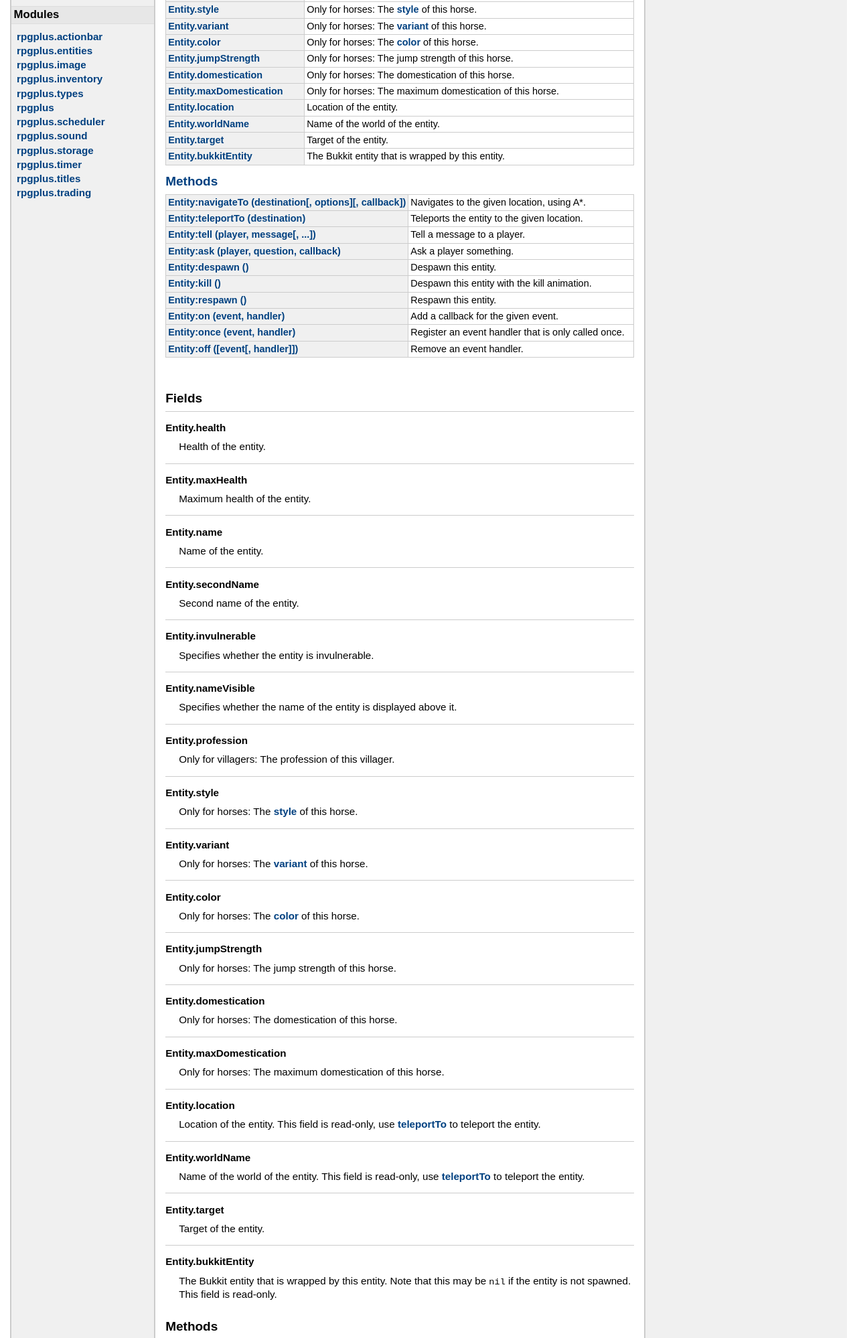
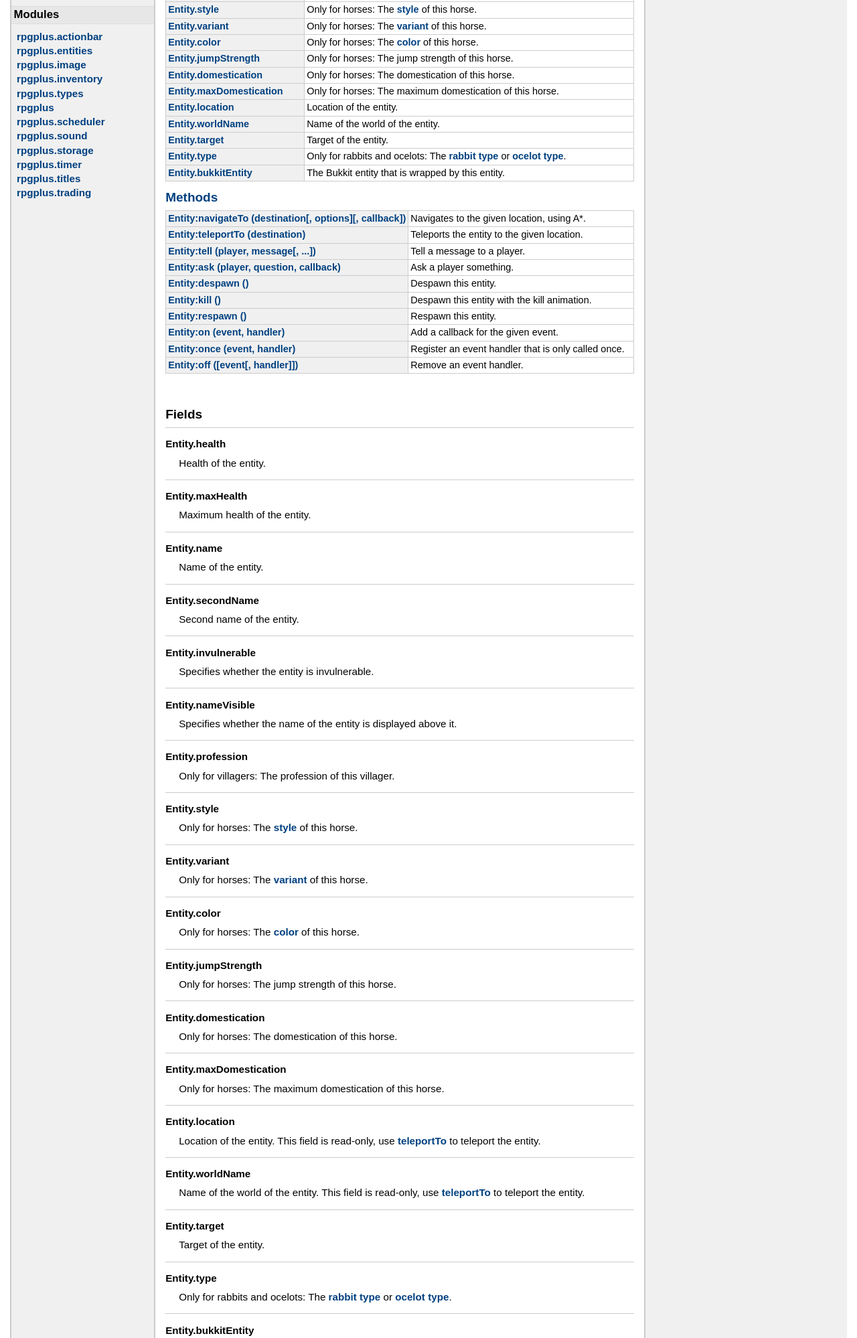
Before and after one commit to leMaik/RpgPlus, a plain HTML site: page lua-api/classes/Entity.html in a window 1280 px wide. Shown: the part 286-2284 px from the top of the page at 67% size. Drawn offline with Linux system fonts and the light colour scheme.

Commit message:
Update luadoc.

```diff
--- a/lua-api/classes/Entity.html
+++ b/lua-api/classes/Entity.html
@@ -135,6 +135,10 @@
 	<tr>
 	<td class="name" nowrap><a href="#Entity.target">Entity.target</a></td>
 	<td class="summary">Target of the entity.</td>
+	</tr>
+	<tr>
+	<td class="name" nowrap><a href="#Entity.type">Entity.type</a></td>
+	<td class="summary">Only for rabbits and ocelots: The <a href="https://hub.spigotmc.org/javadocs/bukkit/index.html?org/bukkit/entity/Rabbit.Type.html">rabbit type</a> or <a href="https://hub.spigotmc.org/javadocs/bukkit/index.html?org/bukkit/entity/Ocelot.Type.html">ocelot type</a>.</td>
 	</tr>
 	<tr>
 	<td class="name" nowrap><a href="#Entity.bukkitEntity">Entity.bukkitEntity</a></td>
@@ -408,6 +412,20 @@
     </dt>
     <dd>
     Target of the entity.
+
+
+
+
+
+
+
+</dd>
+    <dt>
+    <a name = "Entity.type"></a>
+    <strong>Entity.type</strong>
+    </dt>
+    <dd>
+    Only for rabbits and ocelots: The <a href="https://hub.spigotmc.org/javadocs/bukkit/index.html?org/bukkit/entity/Rabbit.Type.html">rabbit type</a> or <a href="https://hub.spigotmc.org/javadocs/bukkit/index.html?org/bukkit/entity/Ocelot.Type.html">ocelot type</a>.
 
 
 
@@ -720,7 +738,7 @@
 </div> <!-- id="main" -->
 <div id="about">
 <i>generated by <a href="http://github.com/stevedonovan/LDoc">LDoc 1.4.3</a></i>
-<i style="float:right;">Last updated 2016-07-19 20:51:59 </i>
+<i style="float:right;">Last updated 2016-07-19 20:53:55 </i>
 </div> <!-- id="about" -->
 </div> <!-- id="container" -->
 </body>
```
Also changed, not shown: lua-api/classes/Inventory.html (+1 -1 lines), lua-api/classes/Poster.html (+1 -1 lines), lua-api/index.html (+1 -1 lines), lua-api/modules/rpgplus.actionbar.html (+1 -1 lines), lua-api/modules/rpgplus.entities.html (+1 -1 lines), lua-api/modules/rpgplus.html (+1 -1 lines), lua-api/modules/rpgplus.image.html (+1 -1 lines), lua-api/modules/rpgplus.inventory.html (+1 -1 lines), lua-api/modules/rpgplus.scheduler.html (+1 -1 lines), lua-api/modules/rpgplus.sound.html (+1 -1 lines), lua-api/modules/rpgplus.storage.html (+1 -1 lines), lua-api/modules/rpgplus.timer.html (+1 -1 lines), lua-api/modules/rpgplus.titles.html (+1 -1 lines), lua-api/modules/rpgplus.trading.html (+1 -1 lines), 1 more files.
